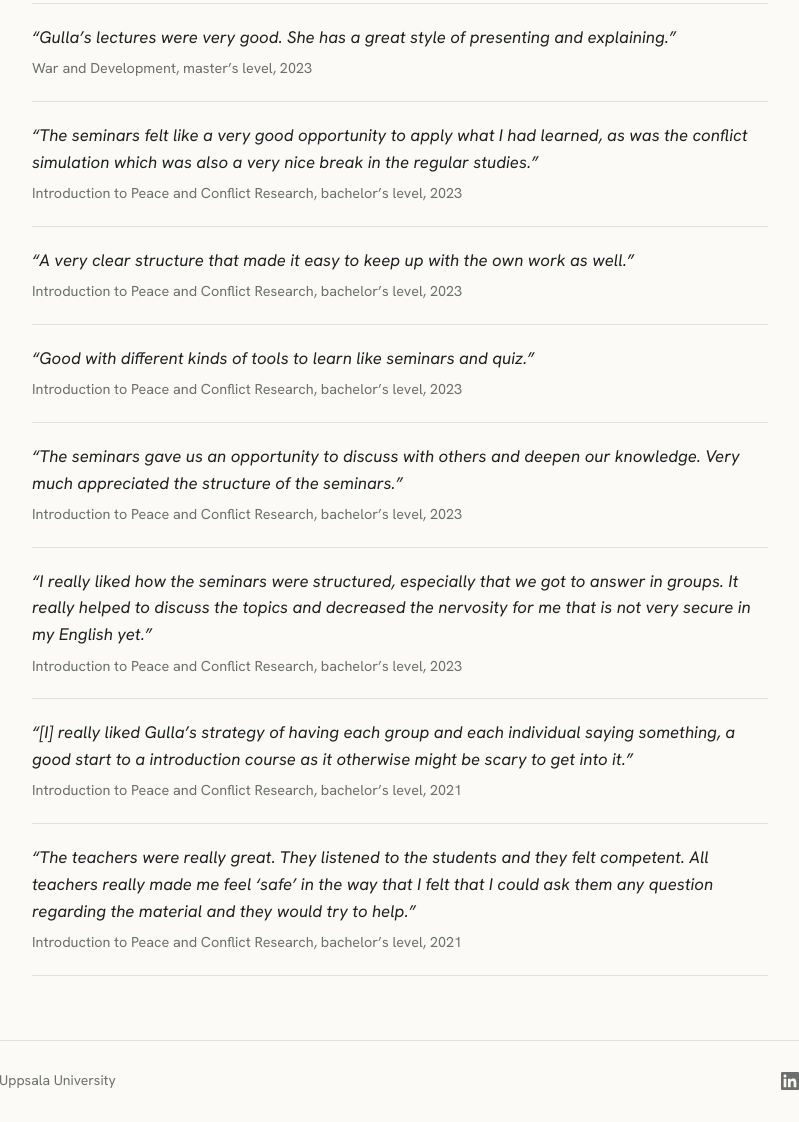
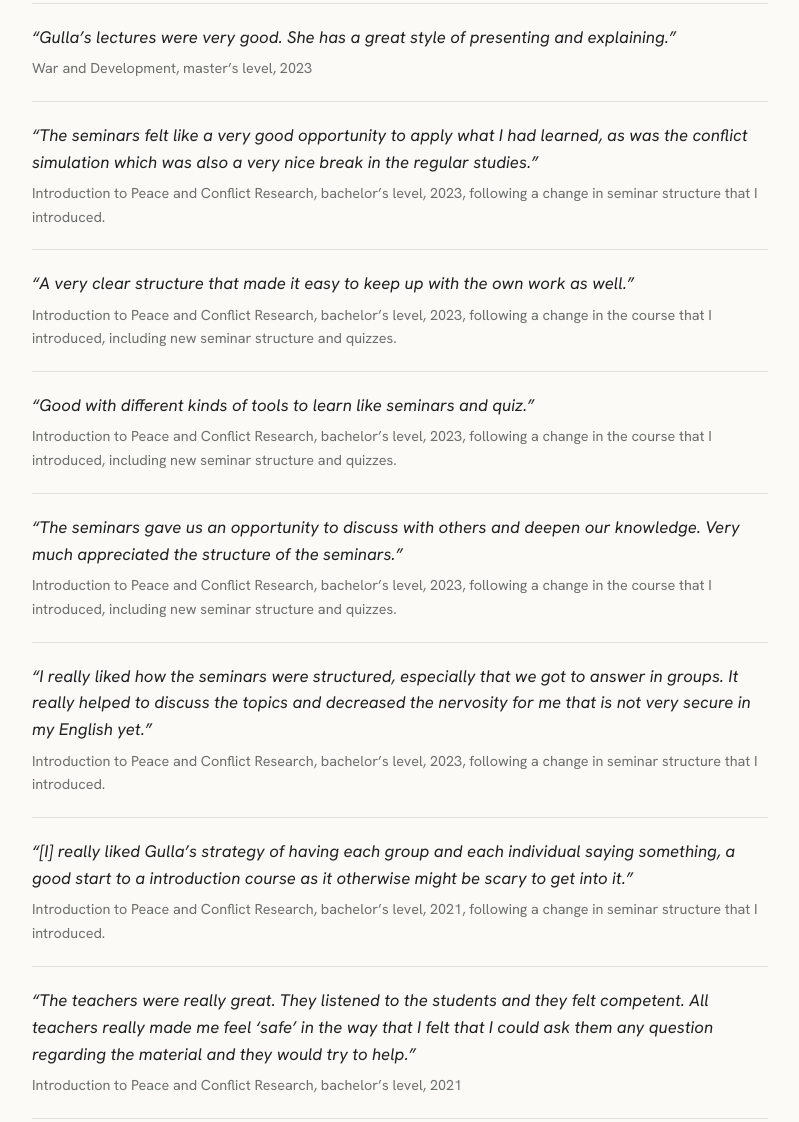
Before and after one commit to G-Olafsdottir/g-olafsdottir.github.io, a plain HTML site: page teaching.html in a window 1280 px wide. Shown: the part 2015-3137 px from the top of the page, without its empty margins (360-1159 px from the left). Drawn offline with Linux system fonts and the light colour scheme.

Commit message:
Update teaching.html

```diff
--- a/teaching.html
+++ b/teaching.html
@@ -70,27 +70,27 @@
         </li>
         <li>
           <blockquote><p>&ldquo;The seminars felt like a very good opportunity to apply what I had learned, as was the conflict simulation which was also a very nice break in the regular studies.&rdquo;</p></blockquote>
-          <p class="quote-source">Introduction to Peace and Conflict Research, bachelor&rsquo;s level, 2023</p>
+          <p class="quote-source">Introduction to Peace and Conflict Research, bachelor&rsquo;s level, 2023, following a change in seminar structure that I introduced.</p>
         </li>
         <li>
           <blockquote><p>&ldquo;A very clear structure that made it easy to keep up with the own work as well.&rdquo;</p></blockquote>
-          <p class="quote-source">Introduction to Peace and Conflict Research, bachelor&rsquo;s level, 2023</p>
+          <p class="quote-source">Introduction to Peace and Conflict Research, bachelor&rsquo;s level, 2023, following a change in the course that I introduced, including new seminar structure and quizzes.</p>
         </li>
         <li>
           <blockquote><p>&ldquo;Good with different kinds of tools to learn like seminars and quiz.&rdquo;</p></blockquote>
-          <p class="quote-source">Introduction to Peace and Conflict Research, bachelor&rsquo;s level, 2023</p>
+          <p class="quote-source">Introduction to Peace and Conflict Research, bachelor&rsquo;s level, 2023, following a change in the course that I introduced, including new seminar structure and quizzes.</p>
         </li>
         <li>
           <blockquote><p>&ldquo;The seminars gave us an opportunity to discuss with others and deepen our knowledge. Very much appreciated the structure of the seminars.&rdquo;</p></blockquote>
-          <p class="quote-source">Introduction to Peace and Conflict Research, bachelor&rsquo;s level, 2023</p>
+          <p class="quote-source">Introduction to Peace and Conflict Research, bachelor&rsquo;s level, 2023, following a change in the course that I introduced, including new seminar structure and quizzes. </p>
         </li>
         <li>
           <blockquote><p>&ldquo;I really liked how the seminars were structured, especially that we got to answer in groups. It really helped to discuss the topics and decreased the nervosity for me that is not very secure in my English yet.&rdquo;</p></blockquote>
-          <p class="quote-source">Introduction to Peace and Conflict Research, bachelor&rsquo;s level, 2023</p>
+          <p class="quote-source">Introduction to Peace and Conflict Research, bachelor&rsquo;s level, 2023, following a change in seminar structure that I introduced.</p>
         </li>
         <li>
           <blockquote><p>&ldquo;[I] really liked Gulla&rsquo;s strategy of having each group and each individual saying something, a good start to a introduction course as it otherwise might be scary to get into it.&rdquo;</p></blockquote>
-          <p class="quote-source">Introduction to Peace and Conflict Research, bachelor&rsquo;s level, 2021</p>
+          <p class="quote-source">Introduction to Peace and Conflict Research, bachelor&rsquo;s level, 2021, following a change in seminar structure that I introduced.</p>
         </li>
         <li>
           <blockquote><p>&ldquo;The teachers were really great. They listened to the students and they felt competent. All teachers really made me feel &lsquo;safe&rsquo; in the way that I felt that I could ask them any question regarding the material and they would try to help.&rdquo;</p></blockquote>
```
